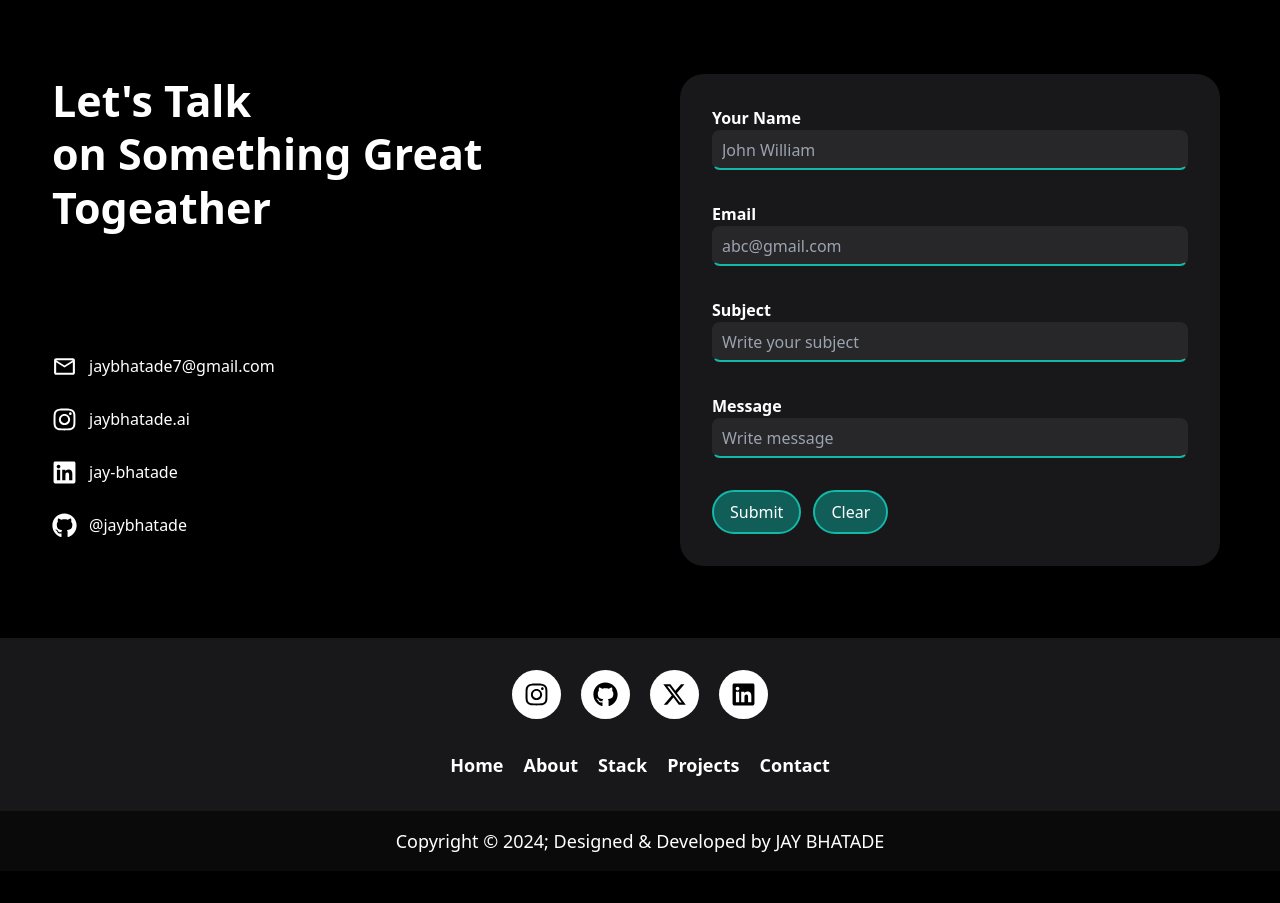
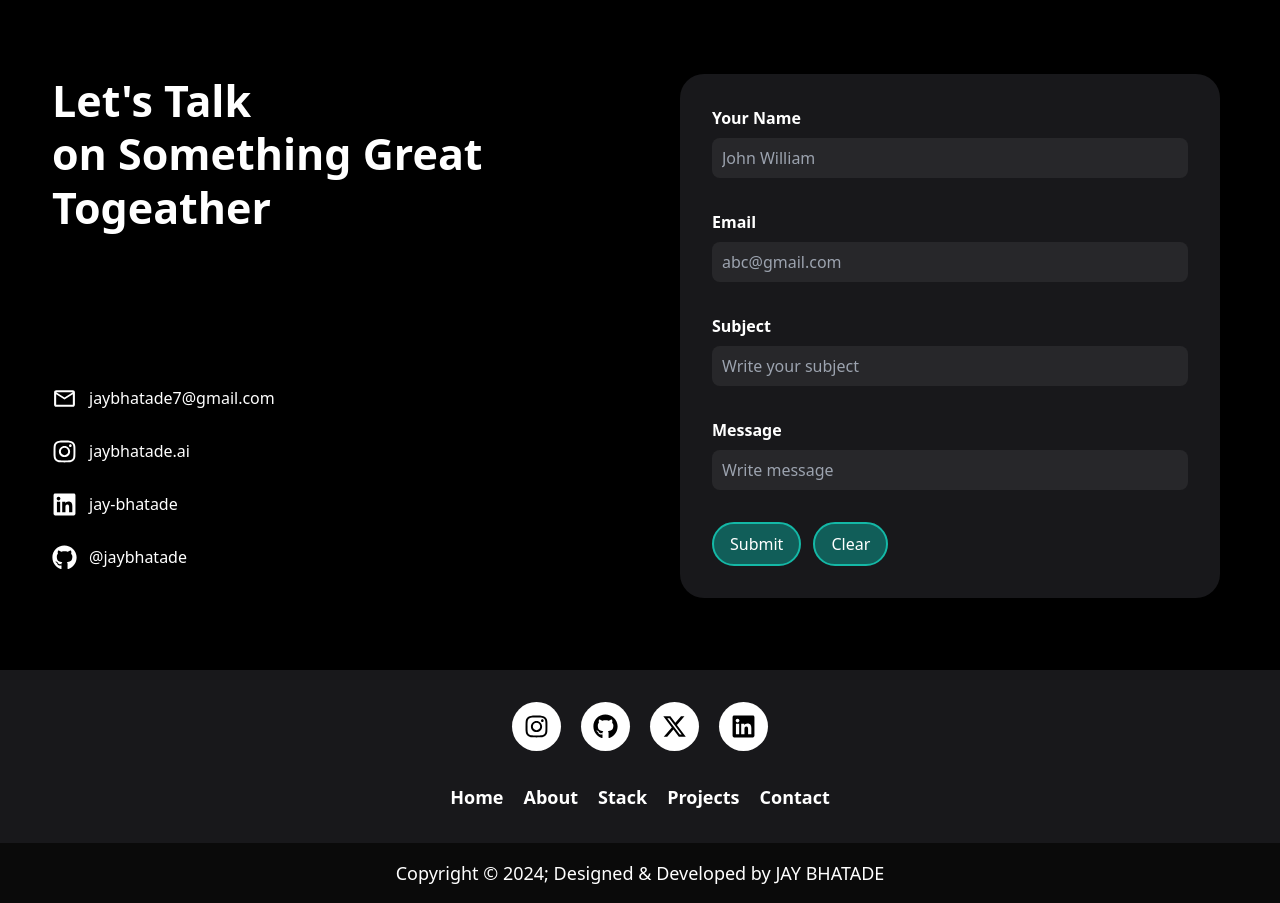
Before and after one commit to jaybhatade/portfolio, a React (Vite) app: page / in a window 1280 px wide. Shown: the part 3723-4626 px from the top of the page. Before the commit the page ends 4594 px from the top, so only its background shows below. Built offline with nearby package versions, Linux system fonts and the light colour scheme.

Commit message:
update 2.0

```diff
--- a/src/Components/Contact-Section.jsx
+++ b/src/Components/Contact-Section.jsx
@@ -13,10 +13,10 @@ function ContactSection() {
             <h2 className="text-4xl md:text-[43px] leading-tight font-bold">Let's Talk <br /> on Something Great <br />Togeather</h2>
 
             <ul>
-                <li><a target='_blank' href="mailto:jaybhatade7@gmail.com" className="flex gap-3 my-7"><MdMailOutline size={25}/> jaybhatade7@gmail.com</a></li>
-                <li><a target='_blank' href="https://www.instagram.com/jaybhatade.ai/" className="flex gap-3 my-7"><FaInstagram  size={25}/>jaybhatade.ai</a></li>
-                <li><a target='_blank' href="https://in.linkedin.com/in/jay-bhatade" className="flex gap-3 my-7"><FaLinkedin  size={25}/>jay-bhatade</a></li>
-                <li><a target='_blank' href="https://github.com/jaybhatade" className="flex gap-3 my-7"><FaGithub  size={25}/> @jaybhatade</a></li>
+                <li className="w-fit"><a target='_blank' href="mailto:jaybhatade7@gmail.com" className="flex gap-3 my-7"><MdMailOutline size={25}/> jaybhatade7@gmail.com</a></li>
+                <li className="w-fit"><a target='_blank' href="https://www.instagram.com/jaybhatade.ai/" className="flex gap-3 my-7"><FaInstagram  size={25}/>jaybhatade.ai</a></li>
+                <li className="w-fit"><a target='_blank' href="https://in.linkedin.com/in/jay-bhatade" className="flex gap-3 my-7"><FaLinkedin  size={25}/>jay-bhatade</a></li>
+                <li className="w-fit"><a target='_blank' href="https://github.com/jaybhatade" className="flex gap-3 my-7"><FaGithub  size={25}/> @jaybhatade</a></li>
             </ul>
           </div>
           <div className="w-100 md:w-[50%] h-fit p-8 md:px-10 rounded-r-2xl ">
@@ -24,22 +24,22 @@ function ContactSection() {
                 <form action="" method="post">
 
                 <label className="text-md font-semibold" htmlFor="name">Your Name</label> <br />
-                <input className="w-[100%] h-10 bg-zinc-800 mb-8 rounded-lg pl-2  transition-all duration-400 ease-in-out border-2 border-transparent focus:outline-teal-500 border-b-teal-500" type="text" placeholder="John William"/>
+                <input className="w-[100%] h-10 bg-zinc-800 mb-8 rounded-lg pl-2  transition-all duration-400 ease-in-out border-2 border-transparent focus:outline-teal-500 mt-2" type="text" placeholder="John William"/>
 
 
 
                 <label className="text-md font-semibold" htmlFor="email">Email</label> <br />
-                <input className="w-[100%] h-10  bg-zinc-800 mb-8 rounded-lg pl-2  transition-all duration-400 ease-in-out border-2 border-transparent focus:outline-teal-500 border-b-teal-500" type="text" placeholder="abc@gmail.com"/>
+                <input className="w-[100%] h-10  bg-zinc-800 mb-8 rounded-lg pl-2  transition-all duration-400 ease-in-out border-2 border-transparent focus:outline-teal-500  mt-2" type="text" placeholder="abc@gmail.com"/>
 
 
 
                 <label className="text-md font-semibold" htmlFor="email">Subject</label> <br />
-                <input className="w-[100%] h-10  bg-zinc-800 mb-8 rounded-lg pl-2  transition-all duration-400 ease-in-out border-2 border-transparent focus:outline-teal-500 border-b-teal-500" type="text" placeholder="Write your subject"/>
+                <input className="w-[100%] h-10  bg-zinc-800 mb-8 rounded-lg pl-2  transition-all duration-400 ease-in-out border-2 border-transparent focus:outline-teal-500  mt-2" type="text" placeholder="Write your subject"/>
 
 
 
                 <label className="text-md font-semibold" htmlFor="email">Message</label> <br />
-                <input className="w-[100%] h-10  bg-zinc-800 mb-8 rounded-lg pl-2  transition-all duration-400 ease-in-out border-2 border-transparent focus:outline-teal-500 border-b-teal-500" type="text" placeholder="Write message"/>
+                <input className="w-[100%] h-10  bg-zinc-800 mb-8 rounded-lg pl-2  transition-all duration-400 ease-in-out border-2 border-transparent focus:outline-teal-500 mt-2" type="text" placeholder="Write message"/>
 
                 <input type="submit" value="Submit" className="px-4 py-2 mr-3 rounded-full text-white bg-teal-800 border-teal-500 border-2 hover:bg-teal-600"/>
                 <input type="reset" value="Clear"   className="px-4 py-2 rounded-full text-white bg-teal-800 border-teal-500 border-2 hover:bg-teal-600"/>
--- a/src/Components/footer.jsx
+++ b/src/Components/footer.jsx
@@ -2,6 +2,7 @@ import React from 'react'
 import { MdMailOutline } from "react-icons/md";
 import { FaLinkedin, FaGithub, FaInstagram } from "react-icons/fa";
 import { FaXTwitter } from "react-icons/fa6";
+import { Link } from "react-scroll";
 
 
 function FooterSection() {
@@ -16,11 +17,11 @@ function FooterSection() {
                         <a target='_blank' href='https://in.linkedin.com/in/jay-bhatade' className='h-fit w-fit p-3 rounded-full bg-white flex items-center justify-center text-black hover:bg-teal-600 transition-all duration-500 ease-in-out'> <FaLinkedin size={25} /></a>
                     </div>
                     <div className='flex gap-5 justify-center items-center py-8'>
-                        <a href="#" className='text-lg font-bold hover:text-teal-600 transition-all duration-500 ease-in-out'>Home</a>
-                        <a href="#" className='text-lg font-bold hover:text-teal-600 transition-all duration-500 ease-in-out'>About</a>
-                        <a href="#" className='text-lg font-bold hover:text-teal-600 transition-all duration-500 ease-in-out'>Stack</a>
-                        <a href="#" className='text-lg font-bold hover:text-teal-600 transition-all duration-500 ease-in-out'>Projects</a>
-                        <a href="#" className='text-lg font-bold hover:text-teal-600 transition-all duration-500 ease-in-out'>Contact</a>
+                        <Link to="Home" smooth={true} duration={500} offset={-80} className='text-lg font-bold hover:text-teal-600 transition-all duration-500 ease-in-out'>Home</Link>
+                        <Link to="About" smooth={true} duration={500} className='text-lg font-bold hover:text-teal-600 transition-all duration-500 ease-in-out'>About</Link>
+                        <Link to="Stack" smooth={true} duration={500} offset={-50} className='text-lg font-bold hover:text-teal-600 transition-all duration-500 ease-in-out'>Stack</Link>
+                        <Link to="Projects" smooth={true} duration={500} offset={-100} className='text-lg font-bold hover:text-teal-600 transition-all duration-500 ease-in-out'>Projects</Link>
+                        <Link to="Contact" smooth={true} duration={500} offset={-70} className='text-lg font-bold hover:text-teal-600 transition-all duration-500 ease-in-out'>Contact</Link>
 
                     </div>
                 </div>
```
